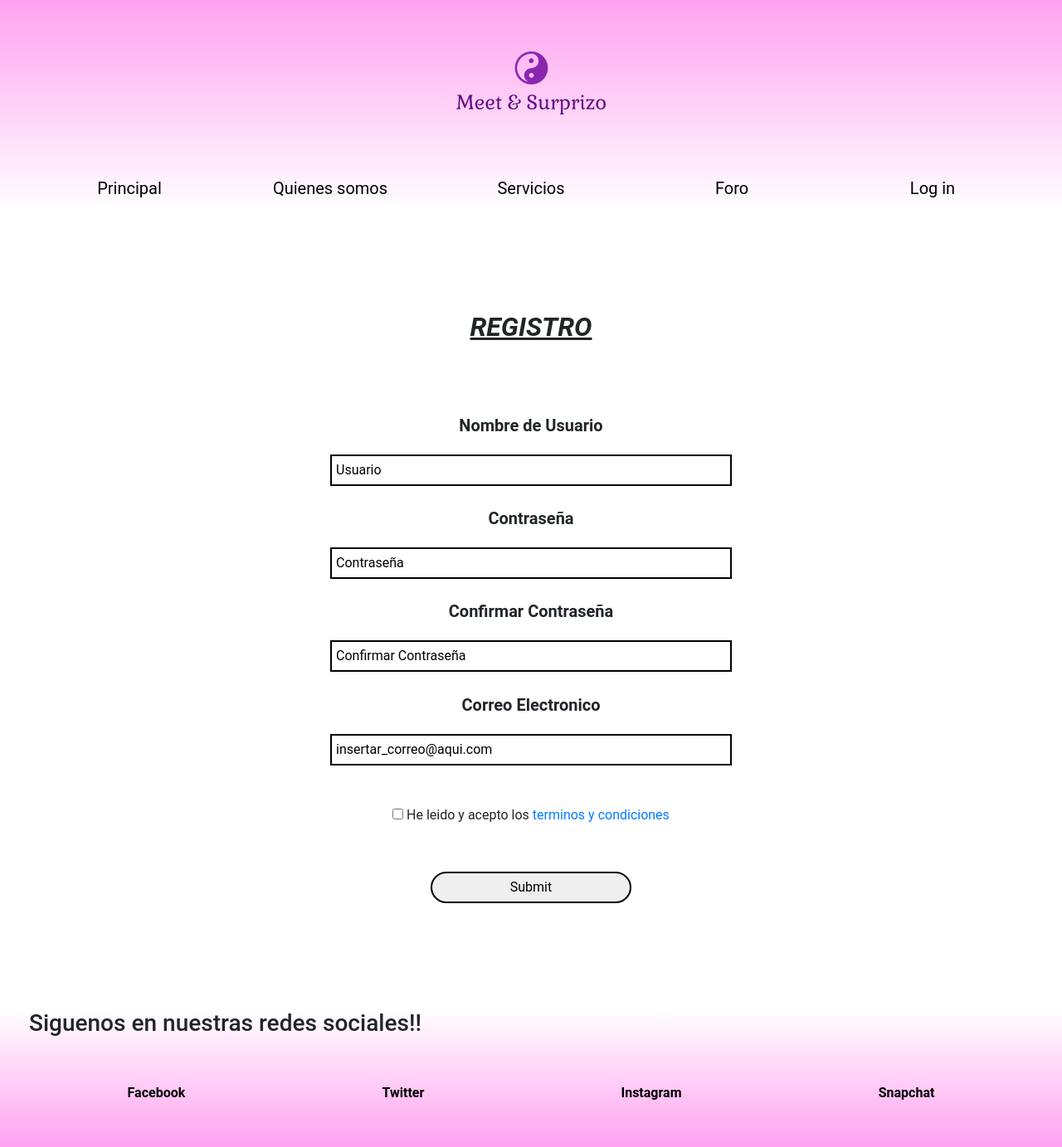
After one commit to DJScully/M-S, a PHP site: page /Registro/registro.php in a window 1280 px wide. The commit adds this page. Shown: the whole page at 83% size. Run offline with PHP 8.4, Linux system fonts and the light colour scheme.

Commit message:
Conexión entre formularios y BD
Conexión entre formularios de Log in y Registro con la BD

```diff
--- a/FCT/BD/tablas.php
+++ b/FCT/BD/tablas.php
@@ -73,13 +73,7 @@ return false;
             $sql->bindParam(":pass", $hash);
             $sql->bindParam(":correo", $correo);
 
-            if ($sql->execute()) {
-                echo "New record created successfully";
-
-              } else {
-                echo "Unable to create record";
-                echo password_hash($pass, PASSWORD_DEFAULT);
-              }
+             ($sql->execute());
         }
 
         function anadirRegalo($usr,$dir_recogida,$dir_entrega,$hora_recogida,$hora_entrega){
@@ -150,14 +144,7 @@ return false;
             $res = $sql->fetchAll();
             $name=$res[0]["nombre"];
 
-            if(password_verify($pass, $res[0]["contraseña"])){
-                echo "<br> Hola ".$res[0]["contraseña"] . " " . $name;
-
-            }
-
             setcookie("Nombre", $name, time()+3600);
-
-            echo $_COOKIE["Nombre"];
 
         }
 
--- /dev/null
+++ b/FCT/Registro/registro.php
@@ -0,0 +1,170 @@
+<!DOCTYPE html>
+<html lang="en">
+<head>
+    <meta charset="UTF-8">
+    <meta name="viewport" content="width=device-width, initial-scale=1.0">
+    <title>Meet & Surprizo </title>
+    <link rel="stylesheet" href="../CSS/registro.css">
+    <link rel="shortcut icon" href="../img/ms-icon-310x310.png" type="image/x-icon">
+</head>
+<body>
+    <header class="principal fullWidth">
+        <div class="container container1270">
+            <div class="logo_meet">
+                <img src="../img/Meet & Surprizo.png" alt="Meet & Surprizo" class="logo">
+            </div>
+            <div class="barra">
+
+                    <ul class="list-group list-group-horizontal-lg">
+                        <li class="list-group-item"> <a href=".."><button class="bot">Principal</button></a></li>
+                        <li class="list-group-item"> <a href="../Q_somos/quienes.html"><button class="bot">Quienes somos</button></a>   </li>
+                        <li class="list-group-item"> <a href="../servicios/opcion.html"><button class="bot">Servicios</button></a> </li>
+                        <li class="list-group-item"> <a href="#"><button class="bot">Foro</button></a></li>
+                        <li class="list-group-item"> <a href="login.html"><button class="bot">Log in</button></a></li>
+                    </ul>
+            </div>
+        </div>
+    </header>
+    <section class="fullWidth">
+
+        <div class="container container1270">
+
+        <?php
+
+include("../BD/tablas.php");
+
+    $usr;
+    $correo;
+    $bandera;
+    $pass;
+    $errores=[];
+    $good = false;
+    $bien = false;
+
+    if(isset($_POST["Enviar"])){
+
+        if(isset($_POST["usr"]) && !empty($_POST["usr"])){
+            $usr = $_POST["usr"];
+        }
+
+        if(isset($_POST["correo"]) && !empty($_POST["correo"])){
+
+            $correo = $_POST["correo"];
+            $good = true;
+
+
+
+        } else {
+
+           array_push($errores,"No se ha introducido ningún correo electrónico");
+
+        }
+
+        if(isset($_POST["pass"]) && !empty($_POST["pass"])){
+
+                if(strlen($_POST["pass"]) >=8){
+                    $arr = str_split($_POST["pass"]);
+                    $cont = 0;
+                    for ($i=0; $i < count($arr); $i++) {
+
+                       if(ord($arr[$i]) > 64 && ord($arr[$i]) < 90 ){
+                        $cont +=1;
+                        }
+
+                        if(ord($arr[$i]) < 58 && ord($arr[$i]) > 47 ){
+                            $cont +=1;
+                        }
+                        if ($cont == 2) {
+                            $bien = true;
+                           $pass = $_POST["pass"];
+                        }
+                    }
+                } else {
+                    array_push($errores,"La contraseña debe contener más de 8 caracteres");
+                }
+
+        } else {
+
+            array_push($errores,"No se ha introducido ninguna contraseña");
+
+        }
+
+        if(isset($_POST["conf"]) && !empty($_POST["conf"])){
+            if (strcmp($_POST["conf"],$_POST["pass"]) === 0) {
+
+                $good = true;
+            } else {
+                array_push($errores,"Las contraseñas no coinciden");
+            }
+        }
+
+        if(isset($_POST["terminos"]) && !empty($_POST["terminos"])){
+            $bandera = true;
+        } else {
+            array_push($errores,"Acepte los terminos y condiciones");
+        }
+
+
+
+
+    }
+
+
+
+
+    if(isset($_POST["Enviar"]) && $good == true && $bien == true && $bandera == true){
+        $db = new tablas();
+
+        $new = $db->anadirUsuario($usr,$pass,$correo);
+
+        setcookie("Usuario",$new,3600);
+
+
+    } else
+
+
+
+?>
+
+            <form action="" method="post" class="registro">
+                <h2 class="titulo">REGISTRO</h2>
+                    <label class="lab" for="id_usuario">Nombre de Usuario</label>
+                    <input class="test" type="text" name="usr" id="id_usuario" placeholder="Usuario">
+                    <label class="lab" for="id_pass">Contraseña</label>
+                    <input class="test" type="password" name="pass" id="id_pass" placeholder="Contraseña">
+                    <label class="lab" for="id_usuario">Confirmar Contraseña</label>
+                    <input class="test" type="password" name="conf" id="id_conf" placeholder="Confirmar Contraseña">
+                    <label class="lab" for="id_correo">Correo Electronico</label>
+                    <input class="test" type="text" name="correo" id="id_correo" placeholder="insertar_correo@aqui.com">
+                    <div class="requisitos">
+                        <input type="checkbox" name="terminos" id="id_term" value="acepto">
+                        <label for="id_term">He leido y acepto los <a href="#" target="_blank"> terminos y condiciones </a></label>
+                    </div>
+                    <input class="test sub" type="submit" name="Enviar">
+                </form>
+                <?php
+                        {
+                            for ($i=0; $i <count($errores); $i++) {
+                                echo "<p>". $errores[$i]."</p>";
+                            }
+                        }
+                    ?>
+        </div>
+
+
+
+    </section>
+     <footer class="foot fullWidth">
+            <div class="container container1270">
+                <h3>Siguenos en nuestras redes sociales!!</h3>
+                <ul class="final">
+                    <li class="final-list"> <a href="#"> Facebook </a> </li>
+                    <li class="final-list"> <a href="#"> Twitter </a></li>
+                    <li class="final-list"> <a href="#"> Instagram </a></li>
+                    <li class="final-list"> <a href="#"> Snapchat </a></li>
+                </ul>
+            </div>
+        </footer>
+
+</body>
+</html>
--- a/FCT/index.html
+++ b/FCT/index.html
@@ -23,7 +23,7 @@
                         <li class="list-group-item"> <a href="Q_somos/quienes.html"><button class="bot">Quienes somos</button></a>   </li>
                         <li class="list-group-item"> <a href="servicios/opcion.html"><button class="bot">Servicios</button></a> </li>
                         <li class="list-group-item"> <a href="#"><button class="bot">Foro</button></a></li>
-                        <li class="list-group-item"> <a href="Registro/login.html"><button class="bot">Log in</button></a></li>
+                        <li class="list-group-item"> <a href="Registro/login.php"><button class="bot">Log in</button></a></li>
                 </nav>
             </div>
         </div>
```
Also changed, not shown: FCT/Registro/login.php (added, +117 -0 lines).
